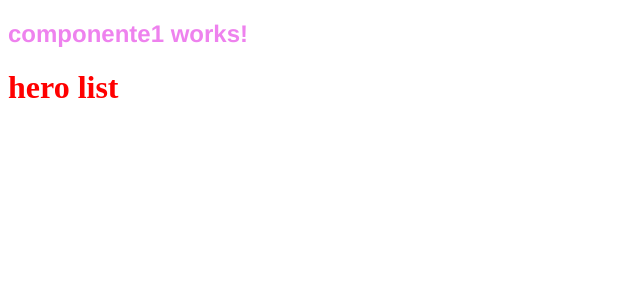
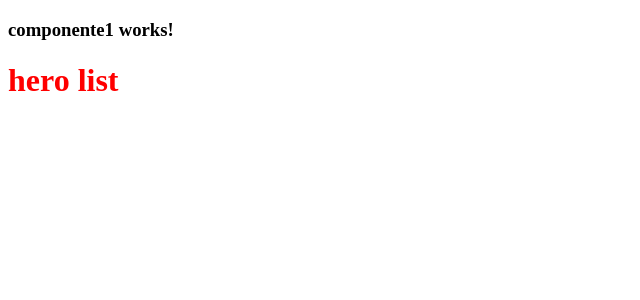
Before and after one commit to VillarroelJairo/Modulo3, an Angular app: page / in a window 1280 px wide. Shown: the top 300 px of the page, without its empty margins (0-640 px from the left). Built offline with nearby package versions, Linux system fonts and the light colour scheme.

Commit message:
modified:   src/app/componente1/componente1.component.html

```diff
--- a/src/app/componente1/componente1.component.html
+++ b/src/app/componente1/componente1.component.html
@@ -1 +1,7 @@
-<h2>componente1 works!</h2>
+<h3>componente1 works!</h3>
+<section class="banner">
+ <div class="row">
+    <div class="col"></div>
+    <h2></h2>
+ </div>
+</section>
```
